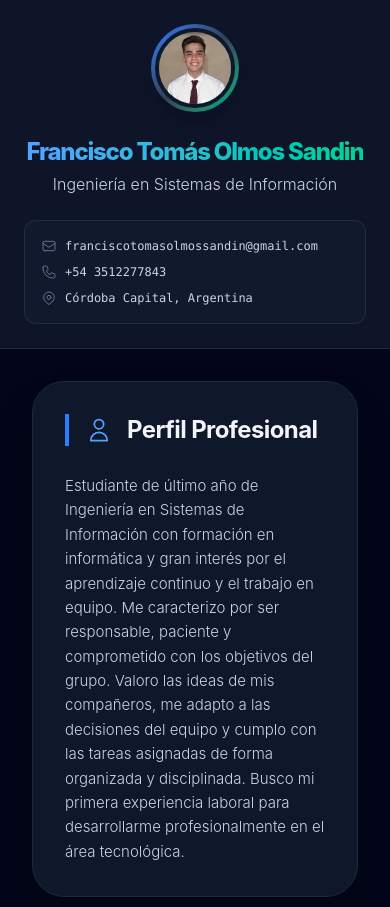
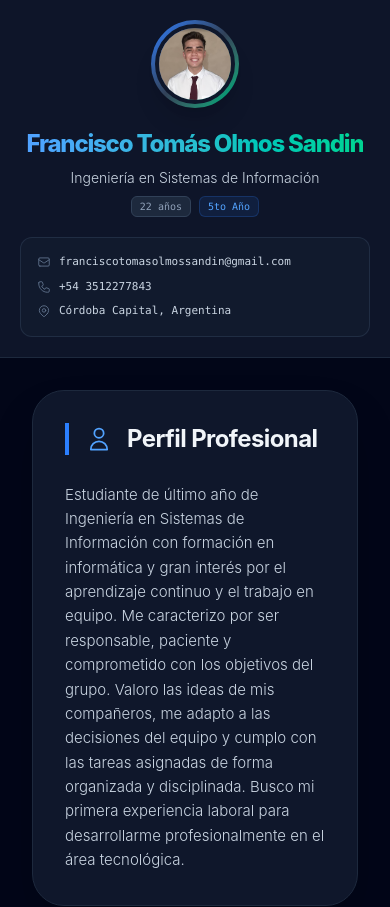
Before and after one commit to olmosFrancisco/CVWebOlmosFrancisco, a React (Vite) app: page / in a window 390 px wide. Shown: the top 907 px of the page. Built offline with nearby package versions, Linux system fonts and the light colour scheme.

Commit message:
Datos agregados al header mobile y desktop

```diff
--- a/src/App.jsx
+++ b/src/App.jsx
@@ -66,12 +66,12 @@ function App() {
   return (
     <div className="min-h-screen bg-slate-950 text-slate-100 font-sans selection:bg-blue-800/50">
 
-      {/* --- HEADER INTELIGENTE --- */}
-        <header className="bg-slate-900 border-b border-slate-800 p-6 md:p-8 relative md:sticky top-0 z-50 backdrop-blur-md bg-slate-900/95">
-          <div className="max-w-7xl mx-auto flex flex-col md:flex-row items-center gap-6 md:gap-10">
+      {/* --- HEADER INTELIGENTE CON DATOS ACADÉMICOS --- */}
+      <header className="bg-slate-900 border-b border-slate-800 p-5 md:p-8 relative md:sticky top-0 z-50 backdrop-blur-md bg-slate-900/95">
+        <div className="max-w-7xl mx-auto flex flex-col md:flex-row items-center gap-5 md:gap-10">
 
-            {/* Foto: Más chica en mobile (w-20), normal en PC (md:w-32) */}
-            <div className="relative p-1 rounded-full bg-gradient-to-br from-blue-500 via-slate-700 to-emerald-500 shadow-xl">
+          {/* Foto adaptable */}
+          <div className="relative p-1 rounded-full bg-gradient-to-br from-blue-500 via-slate-700 to-emerald-500 shadow-xl shrink-0">
             <img
               src={foto}
               alt="Francisco Olmos"
@@ -79,21 +79,33 @@ function App() {
             />
           </div>
 
-            {/* Nombre: Achicamos fuente en mobile (text-2xl) */}
+          {/* Nombre, Título y Tags Académicos */}
           <div className="text-center md:text-left flex-1">
             <h1 className="text-2xl md:text-4xl lg:text-5xl font-extrabold tracking-tighter text-transparent bg-clip-text bg-gradient-to-r from-blue-400 to-emerald-400">
               Francisco Tomás<br className="hidden md:block" /> Olmos Sandin
             </h1>
-              <p className="text-base md:text-xl text-slate-300 font-light mt-1">
+
+            <div className="flex flex-col md:flex-row items-center gap-2 md:gap-4 mt-2">
+              <p className="text-sm md:text-lg text-slate-300 font-light">
                 Ingeniería en Sistemas de Información
               </p>
+              {/* Estos son los datos que querías mantener, ahora más estilizados */}
+              <div className="flex gap-2">
+                <span className="text-[10px] md:text-xs font-mono bg-slate-800 text-slate-400 px-2 py-0.5 rounded-md border border-slate-700">
+                  22 años
+                </span>
+                <span className="text-[10px] md:text-xs font-mono bg-blue-500/10 text-blue-400 px-2 py-0.5 rounded-md border border-blue-500/20">
+                  5to Año
+                </span>
+              </div>
+            </div>
           </div>
 
-            {/* Contacto: En mobile lo hacemos más simple para que no ocupe alto */}
+          {/* Contacto: Compacto y en Grilla para Mobile */}
           <div className="grid grid-cols-1 sm:grid-cols-2 md:flex md:flex-col gap-2 w-full md:w-auto bg-slate-800/30 p-4 rounded-xl border border-slate-700/50">
             {contacto.map(item => (
-                <a key={item.label} href={item.href} className="flex items-center gap-2 text-slate-300 text-[12px] md:text-sm font-mono hover:text-blue-400 transition-colors">
-                  <Icon path={item.icon} className="w-4 h-4 text-slate-500 shrink-0" />
+              <a key={item.label} href={item.href} className="flex items-center gap-2 text-slate-300 text-[11px] md:text-sm font-mono hover:text-blue-400 transition-colors">
+                <Icon path={item.icon} className="w-3.5 h-3.5 text-slate-500 shrink-0" />
                 <span className="truncate">{item.label}</span>
               </a>
             ))}
```
Lines whose indentation alone changed are shown as unchanged.
